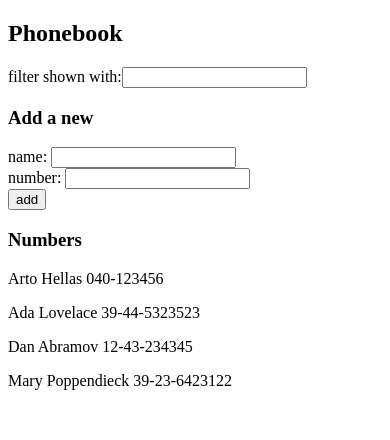
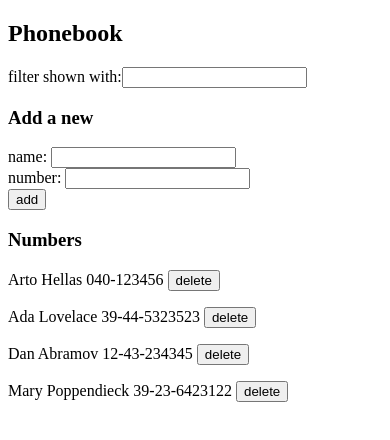
Before and after one commit to brunomaso1/course-ossu-full-stack-open, a React (Create React App) app in the folder part2/phonebook/: page / in a window 390 px wide. Shown: the top 440 px of the page. Built offline with nearby package versions, Linux system fonts and the light colour scheme; data requests are answered from the project's data file.

Commit message:
2.14: The Phonebook step9

```diff
--- a/part2/phonebook/src/App.js
+++ b/part2/phonebook/src/App.js
@@ -30,7 +30,9 @@ function App() {
         newNumber={newNumber} setNewNumber={setNewNumber}
       ></PersonForm>
       <h3>Numbers</h3>
-      <Persons persons={persons} serachTerm={serachTerm}></Persons>
+      <Persons
+        persons={persons} setPersons={setPersons}
+        serachTerm={serachTerm}></Persons>
     </div>
   );
 }
--- a/part2/phonebook/src/components/PersonForm.js
+++ b/part2/phonebook/src/components/PersonForm.js
@@ -10,8 +10,7 @@ export function PersonForm({ persons, setPersons, newName, setNewName, newNumber
         } else {
             const newPerson = {
                 name: newName,
-                number: newNumber,
-                id: persons.length + 1
+                number: newNumber
             }
 
             personsService.create(newPerson)
--- a/part2/phonebook/src/components/Persons.js
+++ b/part2/phonebook/src/components/Persons.js
@@ -1,11 +1,32 @@
+/* eslint-disable no-restricted-globals */
 import { React } from "react";
+import personsService from "../services/persons";
 
-export function Persons({ persons, serachTerm }) {
+const space = ` ` ;
+
+export function Persons({ persons, setPersons, serachTerm }) {
+    const handleEliminate = (personToDelete) => {
+        if (confirm(`Delete ${personToDelete.name}?`)) {
+            personsService.eliminate(personToDelete.id)
+                .then(() => {
+                    setPersons(persons.filter((person) => person.id !== personToDelete.id))
+                    alert(`${personToDelete.name} deleted successfully`)
+                })
+                .catch((response) => {
+                    alert(`Sorry, could not delete ${personToDelete.name}`)
+                    console.log(response);
+                })
+        }
+    }
+
     return (
         <>
             {persons
                 .filter((person) => person.name.toLowerCase().includes(serachTerm.toLowerCase().trim()))
-                .map((person) => <p key={person.id}>{person.name} {person.number}</p>)}
+                .map((person) => <p key={person.id}>
+                    {person.name} {person.number} {space}
+                    <button onClick={() => handleEliminate(person)}>delete</button>
+                </p>)}
         </>
     )
 }
--- a/part2/phonebook/src/services/persons.js
+++ b/part2/phonebook/src/services/persons.js
@@ -3,9 +3,9 @@ import axios from 'axios';
 const baseUrl = 'http://localhost:3001/persons';
 
 const getAll = () => axios.get(baseUrl).then(response => response.data);
+const create = newPerson => axios.post(baseUrl, newPerson).then(response => response.data);
+const eliminate = id => axios.delete(baseUrl + `/${id}`)
 
-const create = newPerson => axios.post(baseUrl, newPerson).then(response => response.data);
-
-const persons = { getAll, create }
+const persons = { getAll, create, eliminate }
 
 export default persons
```
